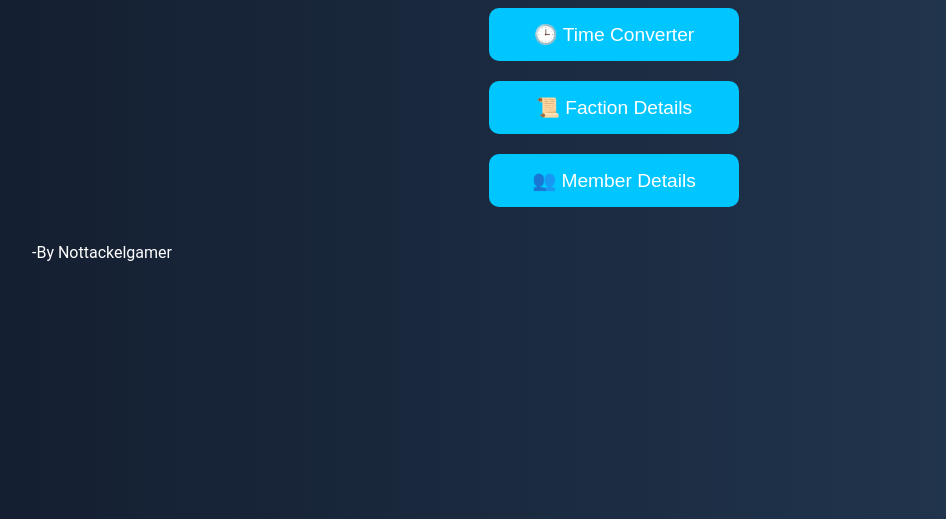
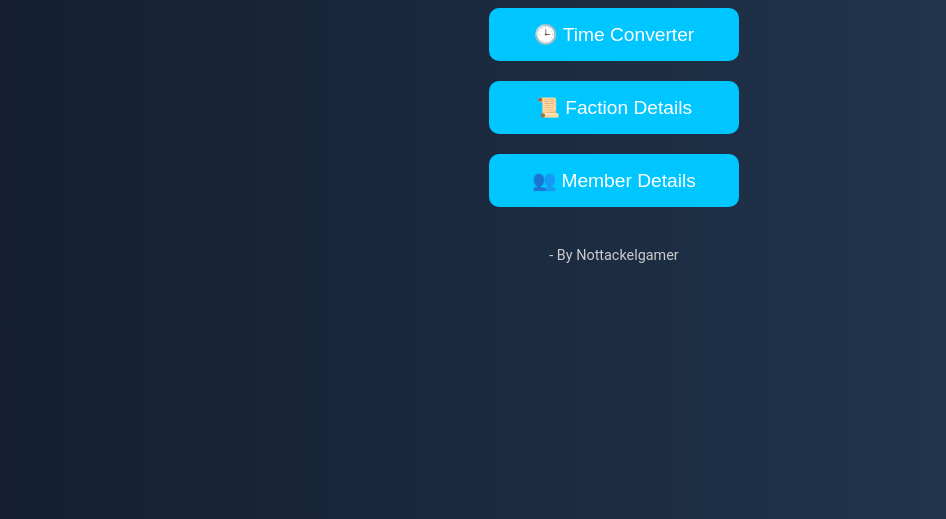
Before and after one commit to Nottackelgamer/luminous-frontend, a plain HTML site: page index.html in a window 1280 px wide. Shown: the part 281-800 px from the top of the page, without its empty margins (26-972 px from the left). Drawn offline with Linux system fonts and the light colour scheme.

Commit message:
Updating a change

```diff
--- a/index.html
+++ b/index.html
@@ -44,6 +44,11 @@
       position: absolute;
       margin-left: 1150;
     }
+    #footer {
+      margin-top: 40px;
+      font-size: 0.9em;
+      color: #ccc;
+    }
   </style>
 </head>
 <body>
@@ -51,7 +56,7 @@
   <button class="nav-button" onclick="location.href='time-converter.html'">🕒 Time Converter</button>
   <button class="nav-button" onclick="location.href='faction-details.html'">📜 Faction Details</button>
   <button class="nav-button" onclick="location.href='member-details.html'">👥 Member Details</button>
-  <p>-By Nottackelgamer</p>
+  <div id="footer">- By Nottackelgamer</div>
 <script src="https://static.app/js/static.js" type="text/javascript"></script>
 </body>
 </html>
```
Also changed, not shown: faction-details.html (+6 -1 lines), time-converter.html (+6 -1 lines).
